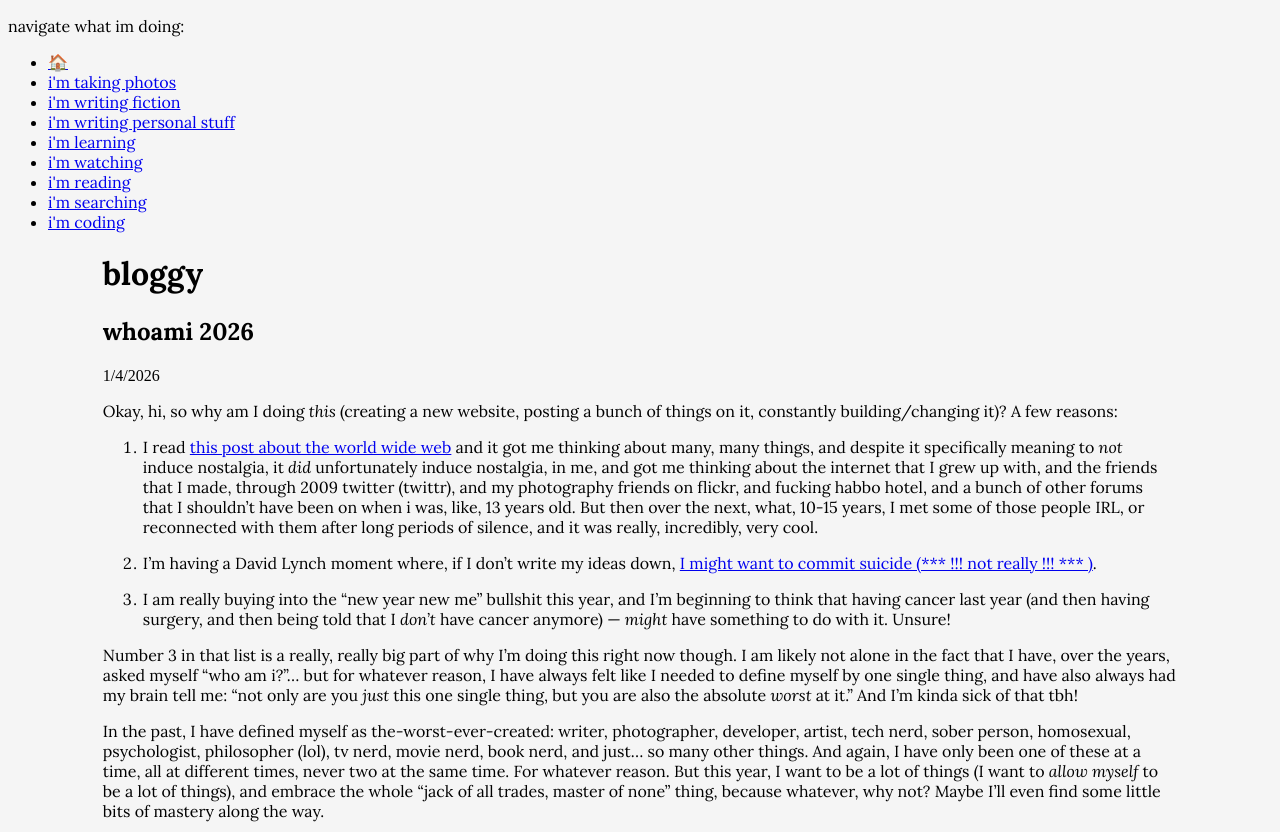
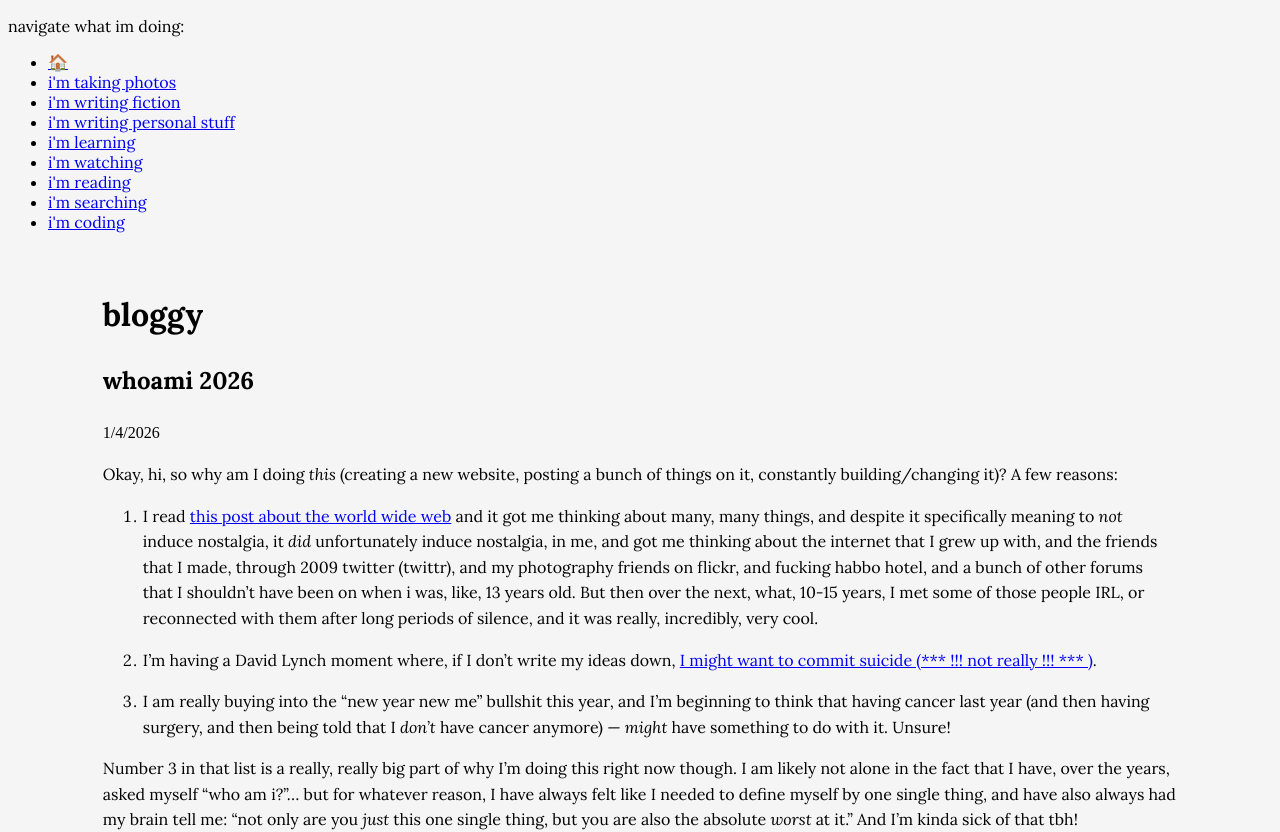
Before and after one commit to barrettk8090/barretts-world-wide-web, a React (Vite) app: page /blog in a window 1280 px wide. Shown: the top 832 px of the page. Built offline with nearby package versions, Linux system fonts and the light colour scheme.

Commit message:
actual blog spacing

```diff
--- a/src/App.css
+++ b/src/App.css
@@ -17,10 +17,8 @@ h1, h2, h3, h4, h5, h6, p, li {
 .blog-posts{
     max-width: 85%;
     margin: auto;
-}
-
-.ReactMarkdown{
-    line-height: 2.8;
+    line-height: 1.6;
+    padding: 20px;
 }
 
 .photo-post{
```
